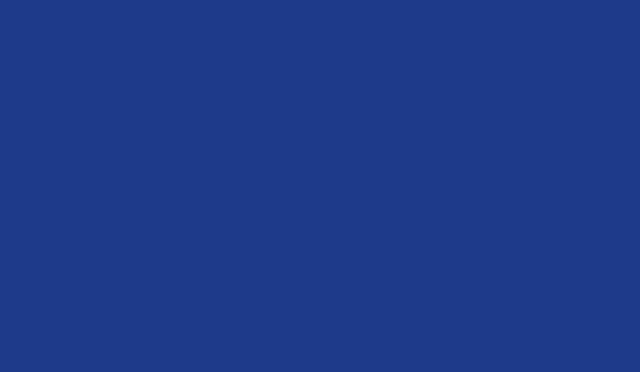
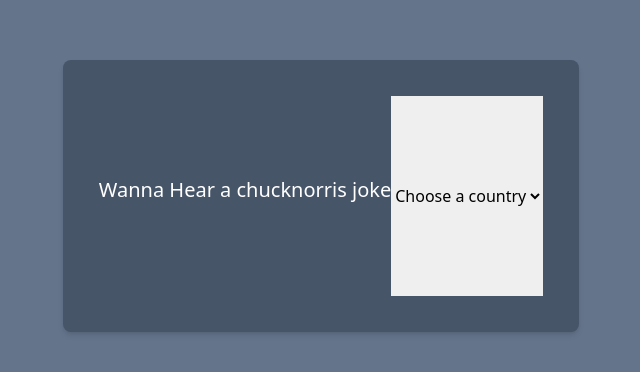
Before and after one commit to Nareshram1/portfolio, a Next.js app: page / in a window 1280 px wide. Shown: the part 228-600 px from the top of the page, without its empty margins (319-959 px from the left). Built offline with nearby package versions, Linux system fonts and the light colour scheme.

Commit message:
added chucknorrish api still need to work on category issues are mentioned in chuckpages have to solve it

```diff
--- a/src/pages/index.js
+++ b/src/pages/index.js
@@ -1,11 +1,14 @@
 import Head from 'next/head'
 import Image from 'next/image'
+import Link from "next/link"
 import { Inter } from '@next/font/google'
+
 
 
 const inter = Inter({ subsets: ['latin'] })
 
 export default function Home() {
+  const cat=["animal","career","celebrity","dev","explicit","fashion","food","history","money","movie","music","political","religion","science","sport","travel"]
   return (
     <>
       <Head>
@@ -16,7 +19,28 @@
       </Head>
       <main>
        <div>
-        <section className=' flex min-h-screen bg-blue-900'></section>
+        <section className=' flex min-h-screen bg-slate-500 align-middle justify-center'>
+        <div className="flex bg-slate-600 rounded-lg shadow-md px-9 py-9 text-center mt-72 mb-60 ">
+        <Link
+        href={{
+          pathname: '/chucknorris',
+          query:{
+            category:'animal'
+          } // the data
+        }}
+      >
+          <h2 className='text-xl text-white pt-20'>Wanna Hear a chucknorris joke</h2>
+        </Link>
+
+          <select>
+          <option defaultValue>Choose a country</option>
+            {cat.map((i)=>(
+              <option key={i} value={i}>{i}</option>
+            ))}
+          </select>
+
+        </div>
+        </section>
        </div>
       </main>
     </>
```
